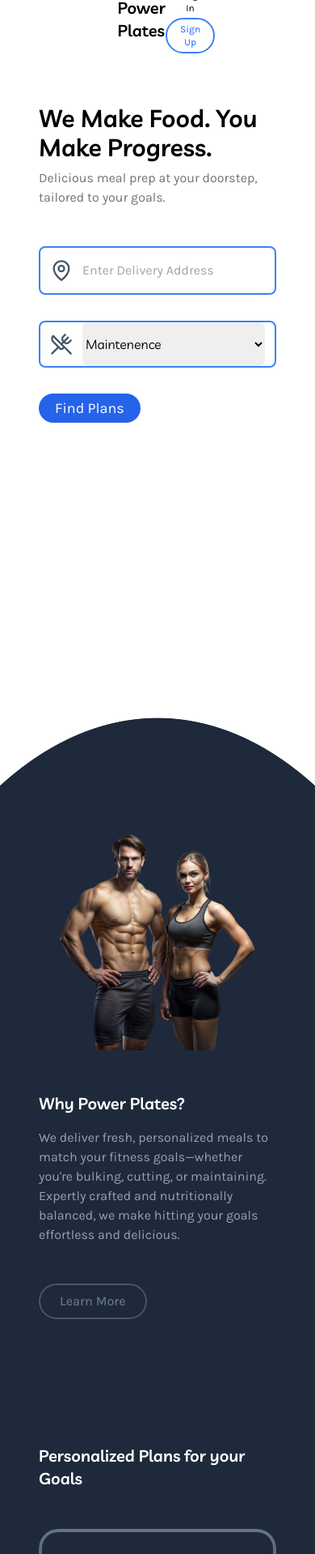
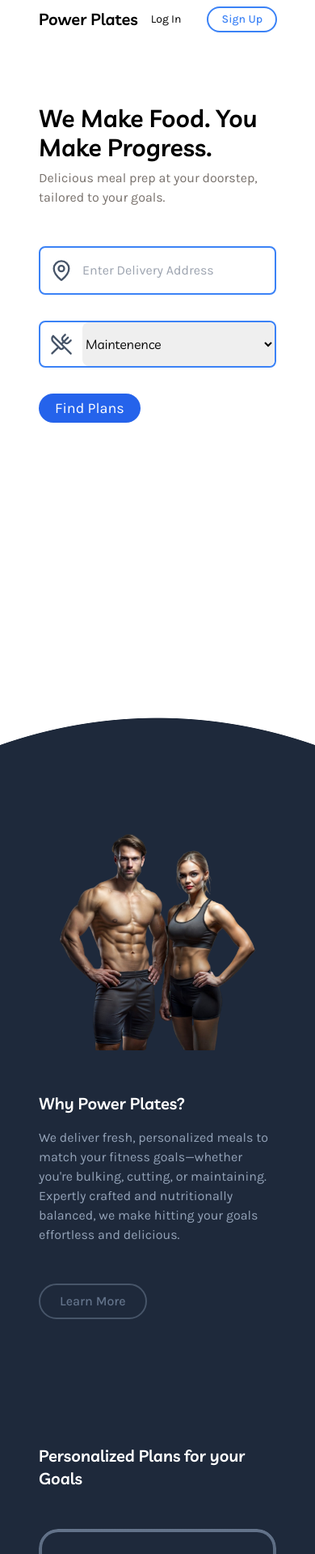
Before and after one commit to gabe-serna/power-plates, a React (Vite) app: page / in a window 390 px wide. Shown: the top 1919 px of the page at 81% size. Built offline with nearby package versions, Linux system fonts and the light colour scheme.

Commit message:
Add Hero Image

```diff
--- a/src/App.tsx
+++ b/src/App.tsx
@@ -10,19 +10,28 @@ import {
 function App() {
   return (
     <>
-      <nav className="fixed left-0 right-0 z-20 flex items-center justify-between w-1/2 h-12 px-12 py-2 mx-auto bg-white rounded-b-full lg:px-20 lg:h-20">
-        <Heading1 className="text-xl font-semibold 2xl:text-4xl xl:text-3xl lg:text-2xl">
+      <nav className="fixed left-0 right-0 z-20 flex items-center justify-between w-full h-12 px-12 py-2 mx-auto bg-white rounded-b-full lg:w-1/2 lg:px-20 lg:h-20">
+        <Heading1 className="text-xl font-semibold 2xl:text-4xl xl:text-3xl lg:text-2xl text-nowrap">
           Power Plates
         </Heading1>
-        <div>
-          <ButtonMD variant="tertiary">Log In</ButtonMD>
-          <ButtonMD variant="secondary">Sign Up</ButtonMD>
+        <div className="flex flex-nowrap">
+          <ButtonMD variant="tertiary" className="mr-4 text-nowrap">
+            Log In
+          </ButtonMD>
+          <ButtonMD variant="secondary" className="text-nowrap">
+            Sign Up
+          </ButtonMD>
         </div>
       </nav>
       <section
         id="hero"
         className="relative flex flex-col w-full h-screen px-12 pt-12 lg:pt-20 lg:px-20"
       >
+        <img
+          src="src\assets\man-eating.webp"
+          alt="In shape man eating a salad"
+          className="lg:block hidden hero-image absolute top-0 bottom-0 right-0 w-[40%] -z-10"
+        />
         <Heading1 className="mt-20 text-3xl font-semibold 2xl:text-6xl xl:text-5xl lg:text-4xl lg:mt-48">
           We Make Food. You Make Progress.
         </Heading1>
@@ -41,12 +50,12 @@ function App() {
               className="w-full py-4 mr-3 rounded-lg focus:outline-none"
             ></input>
           </div>
-          <div className="flex mt-8 items-center justify-center border-blue-500 border-2 lg:border-[3px] rounded-lg min-w-max w-full lg:w-1/6">
+          <div className="flex mt-8 items-center justify-center border-blue-500 border-2 lg:border-[3px] rounded-lg min-w-max w-full lg:w-1/6 bg-white">
             <UtensilsCrossed className="mx-3 min-h-7 min-w-7 stroke-slate-600" />
             <select
               title="Select Goal"
               defaultValue={"Maintenence"}
-              className="w-full py-4 mr-3 rounded-lg focus:outline-none"
+              className="w-full py-4 rounded-lg mr-3rounded-lg focus:outline-none"
             >
               <option value="Maintenence">Maintenence</option>
               <option value="Bulking">Bulking</option>
@@ -58,13 +67,7 @@ function App() {
       </section>
       <section
         id="info"
-        style={{
-          WebkitMaskImage:
-            "radial-gradient(ellipse 225% 190% at bottom, black 0%, black 49.8%, black 49.95%, transparent 50%, transparent 80%)",
-          maskImage:
-            "radial-gradient(ellipse 225% 190% at bottom, black 0%, black 49.8%, black 49.95%, transparent 50%, transparent 80%)"
-        }}
-        className="flex flex-col-reverse items-center justify-center w-full h-screen px-12 pt-12 outline-none lg:justify-between bg-slate-800 lg:pt-20 lg:flex-row-reverse lg:px-20"
+        className="flex flex-col-reverse items-center justify-center w-full h-screen px-12 pt-12 outline-none info-curve lg:justify-between bg-slate-800 lg:pt-20 lg:flex-row-reverse lg:px-20"
       >
         <div className="flex flex-col items-start justify-center w-full">
           <Heading1 className="text-xl font-semibold text-white 2xl:text-4xl xl:text-3xl lg:text-2xl">
--- a/src/components/Typography.tsx
+++ b/src/components/Typography.tsx
@@ -94,7 +94,7 @@ export const ButtonMD = ({
       <button
         type="button"
         className={
-          "2xl:text-xl xl:text-lg lg:text-base text-sm font-normal text-white rounded-full bg-blue-600 hover:bg-blue-700 transition-colors lg:px-6 px-4 py-1 " +
+          "2xl:text-xl xl:text-lg lg:text-base sm:text-sm font-normal text-white rounded-full bg-blue-600 hover:bg-blue-700 transition-colors lg:px-6 px-4 py-1 " +
           className
         }
       >
@@ -106,7 +106,7 @@ export const ButtonMD = ({
       <button
         type="button"
         className={
-          "2xl:text-lg xl:text-base lg:text-sm text-xs font-medium text-blue-500 rounded-full bg-white border-blue-500 border-2 lg:px-6 px-4 py-1 transition-colors hover:bg-blue-500 hover:text-white " +
+          "2xl:text-lg xl:text-base text-sm font-medium text-blue-500 rounded-full bg-white border-blue-500 border-2 lg:px-6 px-4 py-1 transition-colors hover:bg-blue-500 hover:text-white " +
           className
         }
       >
@@ -118,7 +118,7 @@ export const ButtonMD = ({
       <button
         type="button"
         className={
-          "2xl:text-lg xl:text-base lg:text-sm text-xs font-normal text-black rounded-full bg-white px-4 py-1 " +
+          "2xl:text-lg xl:text-base text-sm font-normal text-black rounded-full bg-white px-4 py-1 " +
           className
         }
       >
--- a/src/index.css
+++ b/src/index.css
@@ -22,6 +22,39 @@ button {
   font-family: Karla, Helvetica, Arial, sans-serif;
 }
 
+.hero-image {
+  mask-image: radial-gradient(
+    ellipse 225% 190% at top right,
+    black 0%,
+    black 49.8%,
+    black 49.95%,
+    transparent 50%,
+    transparent 80%
+  );
+}
+.info-curve {
+  mask-image: radial-gradient(
+    ellipse 225% 190% at bottom,
+    black 0%,
+    black 49.8%,
+    black 49.95%,
+    transparent 50%,
+    transparent 80%
+  );
+}
+
+@media screen and (max-width: 640px) {
+  .info-curve {
+    mask-image: radial-gradient(
+      ellipse 350% 190% at bottom,
+      black 0%,
+      black 49.8%,
+      black 49.95%,
+      transparent 50%,
+      transparent 80%
+    );
+  }
+}
 .gradient-border {
   position: relative;
 }
```
Also changed, not shown: src/assets/man-eating.webp (added).
